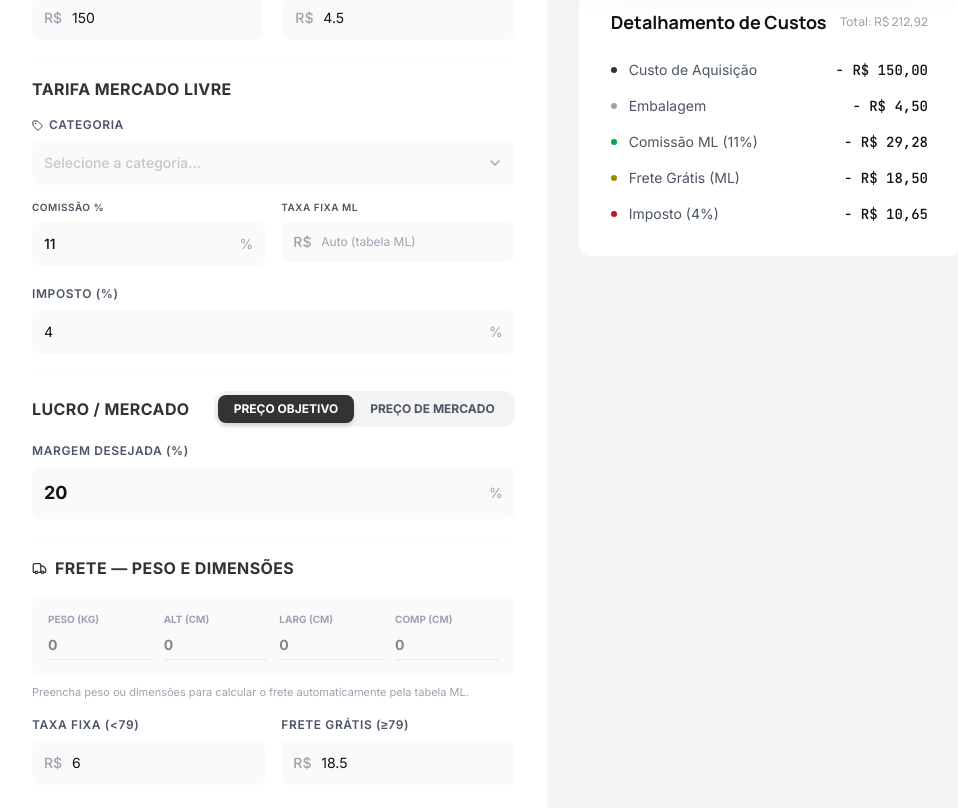
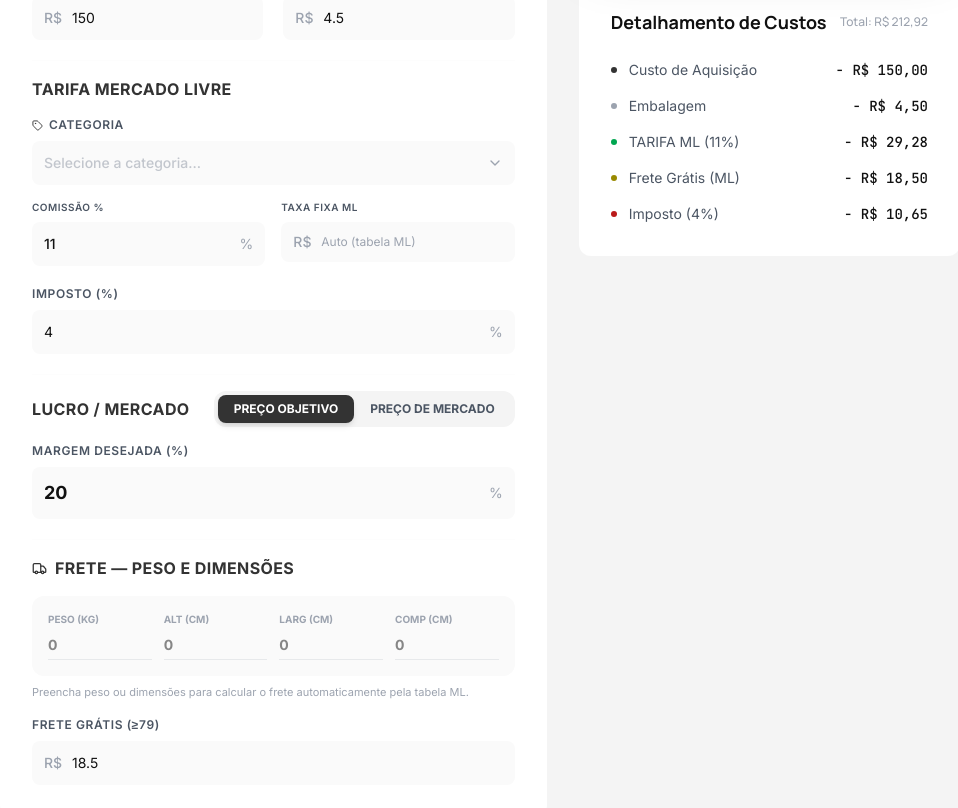
Before and after one commit to viniholanda/melicalc-precificacao, a React (Vite) app: page / in a window 1280 px wide. Shown: the part 500-1308 px from the top of the page, without its empty margins (288-1246 px from the left). Built offline with nearby package versions, Linux system fonts and the light colour scheme.

Commit message:
feat: replace Comissao with TARIFA and remove Taxa Fixa

```diff
--- a/src/App.tsx
+++ b/src/App.tsx
@@ -114,7 +114,7 @@ const INITIAL_PRODUCT: Product = {
   categoryTax: 11,
   taxPercentage: 4,
   packaging: 4.50,
-  fixedFee: 6.00,
+  fixedFee: 0,
   shippingFee: 18.50,
   desiredMargin: 20,
   weight: 0,
@@ -558,18 +558,10 @@ export default function App() {
                     })()}
 
                     {getEffectiveWeight(product.weight, product.height, product.width, product.length) <= 0 && (
-                      <div className="grid grid-cols-2 gap-4 mt-4">
-                        <div>
-                          <label className="label-text">Taxa Fixa (&lt;79)</label>
-                          <div className="relative"><span className="absolute left-3 top-1/2 -translate-y-1/2 text-outline text-sm font-medium">R$</span>
-                            <NumberInput name="fixedFee" value={product.fixedFee} onChange={handleInputChange} className="input-field pl-10" step="0.01" min="0" />
-                          </div>
-                        </div>
-                        <div>
-                          <label className="label-text">Frete Grátis (&ge;79)</label>
-                          <div className="relative"><span className="absolute left-3 top-1/2 -translate-y-1/2 text-outline text-sm font-medium">R$</span>
-                            <NumberInput name="shippingFee" value={product.shippingFee} onChange={handleInputChange} className="input-field pl-10" step="0.01" min="0" />
-                          </div>
+                      <div className="mt-4">
+                        <label className="label-text">Frete Grátis (&ge;79)</label>
+                        <div className="relative"><span className="absolute left-3 top-1/2 -translate-y-1/2 text-outline text-sm font-medium">R$</span>
+                          <NumberInput name="shippingFee" value={product.shippingFee} onChange={handleInputChange} className="input-field pl-10" step="0.01" min="0" />
                         </div>
                       </div>
                     )}
@@ -637,9 +629,9 @@ export default function App() {
                     <div className="space-y-4">
                       <CostRowNew label="Custo de Aquisição" value={product.cost} color="bg-primary" />
                       <CostRowNew label="Embalagem" value={product.packaging} color="bg-outline" />
-                      <CostRowNew label={`Comissão ML (${product.categoryTax}%)`} value={pricingResult.mlCommission} color="bg-tertiary" />
+                      <CostRowNew label={`TARIFA ML (${product.categoryTax}%)`} value={pricingResult.mlCommission} color="bg-tertiary" />
                       <CostRowNew
-                        label={pricingResult.isFreeShipping ? 'Frete Grátis (ML)' : 'Taxa Fixa (ML)'}
+                        label={pricingResult.isFreeShipping ? 'Frete Grátis (ML)' : 'Frete (ML)'}
                         value={pricingResult.isFreeShipping ? pricingResult.shippingFee : pricingResult.fixedFee}
                         color="bg-secondary"
                       />
```
